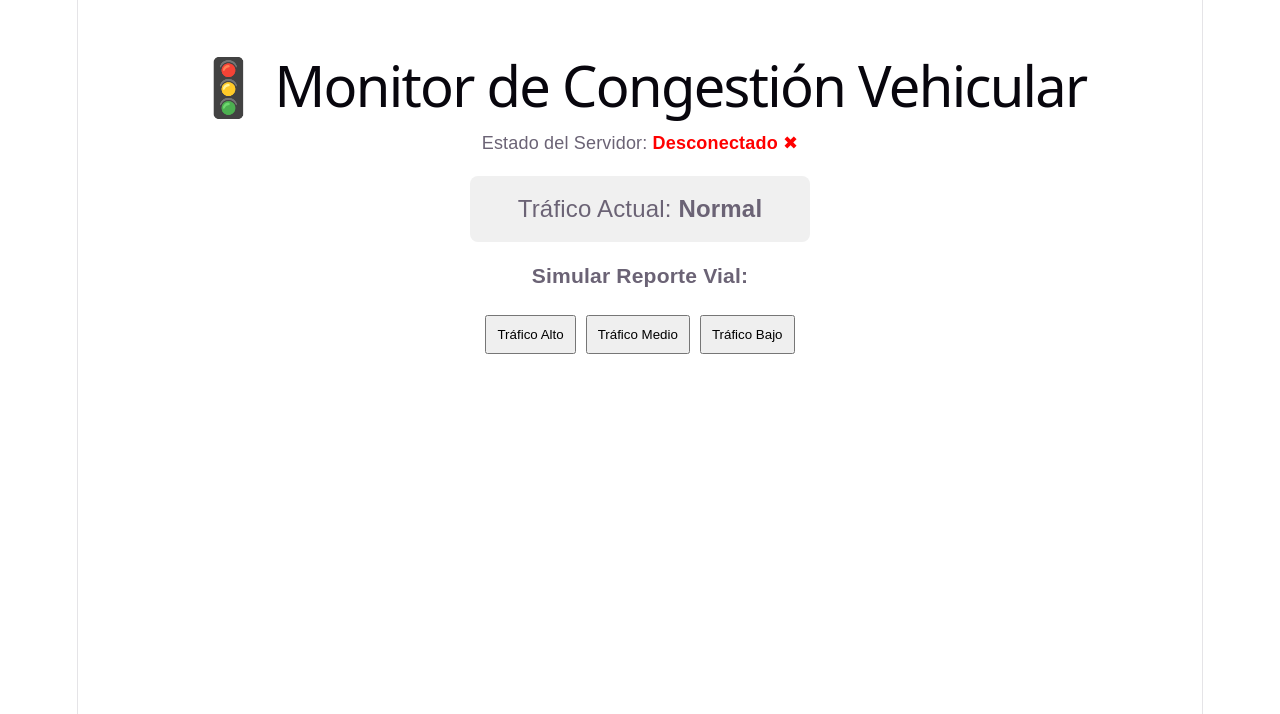
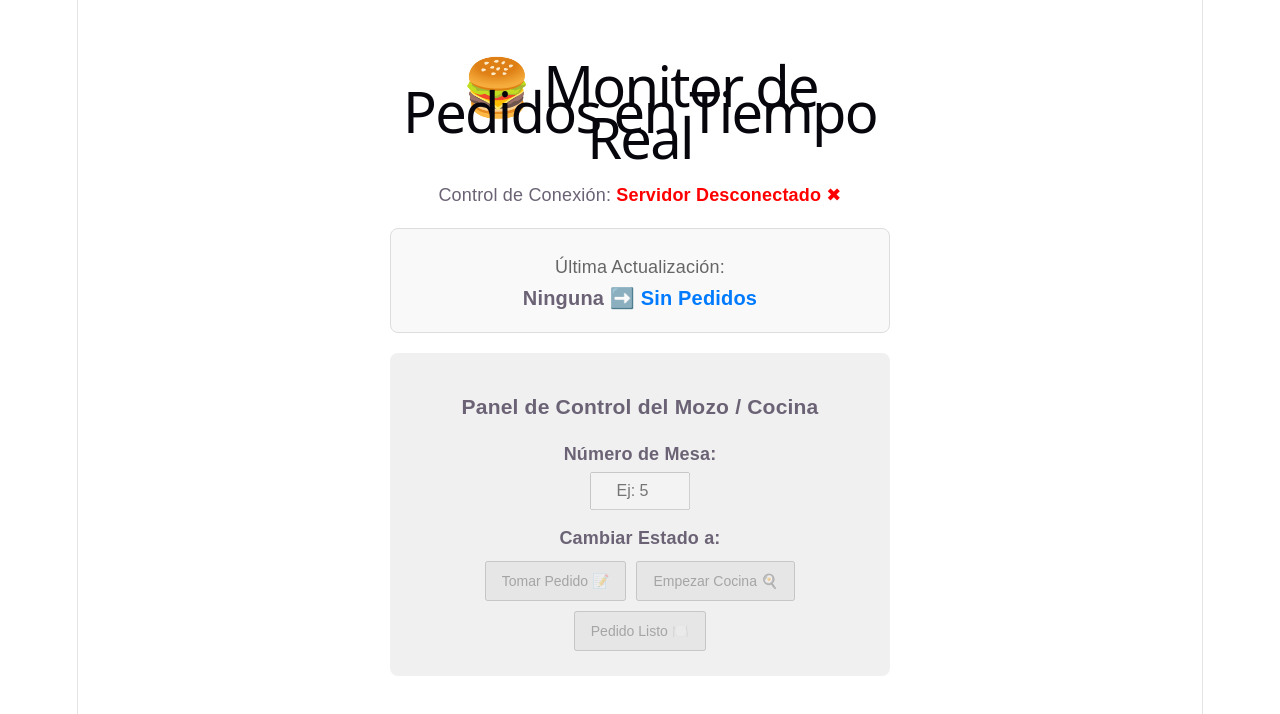
Before and after one commit to Martin12332124/SCD_TP_F, a React (Vite) app: page / in a window 1280 px wide. Shown: the top 714 px of the page. Built offline with nearby package versions, Linux system fonts and the light colour scheme; no server answers.

Commit message:
Valida campos obligatorios antes de procesar

```diff
--- a/src/App.jsx
+++ b/src/App.jsx
@@ -1,69 +1,116 @@
 import { useState, useEffect } from 'react';
 import { io } from 'socket.io-client';
 
-// Conexión directa a tu servidor Backend (Puerto 3000)
+// Conexión directa al servidor Backend (Puerto 3000)
 const socket = io('http://localhost:3000');
 
 function App() {
   const [conectado, setConectado] = useState(false);
-  const [estadoTrafico, setEstadoTrafico] = useState('Normal');
+
+  // Estado para capturar la mesa seleccionada en el formulario
+  const [mesa, setMesa] = useState('');
+
+  // Estado para mostrar el último pedido actualizado que llega del backend
+  const [ultimoPedido, setUltimoPedido] = useState({ mesa: 'Ninguna', estado: 'Sin Pedidos' });
+
+  // Estado para capturar errores de validación en pantalla
+  const [errorValidacion, setErrorValidacion] = useState('');
 
   useEffect(() => {
-    // Detectar cuando nos conectamos al backend
-    socket.on('connect', () => {
-      setConectado(true);
-    });
+    socket.on('connect', () => setConectado(true));
+    socket.on('disconnect', () => setConectado(false));
 
-    // Detectar cuando nos desconectamos
-    socket.on('disconnect', () => {
-      setConectado(false);
-    });
-
-    // Escuchar actualizaciones de congestión enviadas por el servidor
-    socket.on('cambio_congestion', (datos) => {
-      setEstadoTrafico(datos.nivel);
+    // Escuchar cuando la cocina o el backend actualizan un pedido
+    socket.on('cambio_estado_pedido', (datos) => {
+      // datos esperados: { mesa: 'Mesa 5', estado: 'En Cocina 🍳' }
+      setUltimoPedido({ mesa: datos.mesa, estado: datos.estado });
     });
 
     return () => {
       socket.off('connect');
       socket.off('disconnect');
-      socket.off('cambio_congestion');
+      socket.off('cambio_estado_pedido');
     };
   }, []);
 
-  // Función para simular el envío de un reporte de congestión vial
-  const reportarCongestion = (nivel) => {
-    socket.emit('actualizar_congestion', { nivel });
+  // Función para simular el envío o actualización de un pedido
+  const actualizarPedido = (nuevoEstado) => {
+    setErrorValidacion(''); // Limpiar errores previos
+
+    // 1. VALIDACIÓN: Verificar que se haya ingresado una mesa
+    if (!mesa || mesa.trim() === '') {
+      setErrorValidacion('⚠️ Por favor, ingresa un número de mesa antes de enviar.');
+      return; // Frena el envío por socket
+    }
+
+    // 2. VALIDACIÓN: Lista estricta de estados permitidos en el restaurante
+    const ESTADOS_PERMITIDOS = ['Recibido 📝', 'En Cocina 🍳', 'Listo 🍽️'];
+    if (!ESTADOS_PERMITIDOS.includes(nuevoEstado)) {
+      setErrorValidacion('⚠️ Estado de pedido no reconocido.');
+      return; // Frena el envío por socket
+    }
+
+    // 3. Envío seguro al backend si pasa las validaciones
+    console.log(`Enviando actualización válida para Mesa ${mesa}: ${nuevoEstado}`);
+    socket.emit('actualizar_pedido', {
+      mesa: `Mesa ${mesa}`,
+      estado: nuevoEstado
+    });
   };
 
   return (
-    <div style={{ padding: '40px', fontFamily: 'Arial, sans-serif', textAlign: 'center' }}>
-      <h1>🚦 Monitor de Congestión Vehicular</h1>
+    <div style={{ padding: '40px', fontFamily: 'Arial, sans-serif', textAlign: 'center', maxWidth: '500px', margin: '0 auto' }}>
+      <h1>🍔 Monitor de Pedidos en Tiempo Real</h1>
 
       <div style={{ margin: '20px 0' }}>
-        <span>Estado del Servidor: </span>
+        <span>Control de Conexión: </span>
         <strong style={{ color: conectado ? 'green' : 'red' }}>
-          {conectado ? 'Conectado ✔' : 'Desconectado ✖'}
+          {conectado ? 'Sistema Conectado ✔' : 'Servidor Desconectado ✖'}
         </strong>
       </div>
 
-      <div style={{
-        padding: '20px',
-        background: '#f0f0f0',
-        borderRadius: '8px',
-        fontSize: '24px',
-        margin: '20px auto',
-        maxWidth: '300px'
-      }}>
-        Tráfico Actual: <strong>{estadoTrafico}</strong>
+      {/* Pantalla central que muestra el último movimiento */}
+      <div style={{ padding: '20px', background: '#f9f9f9', borderRadius: '8px', border: '1px solid #ddd', margin: '20px 0' }}>
+        <p style={{ margin: '5px 0', color: '#666' }}>Última Actualización:</p>
+        <div style={{ fontSize: '20px', fontWeight: 'bold' }}>
+          {ultimoPedido.mesa} ➡️ <span style={{ color: '#007bff' }}>{ultimoPedido.estado}</span>
+        </div>
       </div>
 
-      <h3>Simular Reporte Vial:</h3>
-      <button onClick={() => reportarCongestion('Alto 🔴')} style={{ margin: '5px', padding: '10px' }}>Tráfico Alto</button>
-      <button onClick={() => reportarCongestion('Medio 🟡')} style={{ margin: '5px', padding: '10px' }}>Tráfico Medio</button>
-      <button onClick={() => reportarCongestion('Bajo 🟢')} style={{ margin: '5px', padding: '10px' }}>Tráfico Bajo</button>
+      {/* Alerta de validación del Frontend */}
+      {errorValidacion && (
+        <div style={{ color: 'red', fontWeight: 'bold', marginBottom: '15px', backgroundColor: '#ffe6e6', padding: '10px', borderRadius: '5px' }}>
+          {errorValidacion}
+        </div>
+      )}
+
+      {/* Formulario de Simulación */}
+      <div style={{ backgroundColor: '#f0f0f0', padding: '20px', borderRadius: '8px' }}>
+        <h3>Panel de Control del Mozo / Cocina</h3>
+
+        <div style={{ marginBottom: '15px' }}>
+          <label style={{ display: 'block', marginBottom: '5px', fontWeight: 'bold' }}>Número de Mesa:</label>
+          <input
+            type="number"
+            placeholder="Ej: 5"
+            value={mesa}
+            onChange={(e) => setMesa(e.target.value)}
+            disabled={!conectado}
+            style={{ padding: '8px', width: '80px', textAlign: 'center', fontSize: '16px' }}
+          />
+        </div>
+
+        <p style={{ marginBottom: '5px', fontWeight: 'bold' }}>Cambiar Estado a:</p>
+        {/* Los botones se deshabilitan automáticamente si el servidor cae */}
+        <button disabled={!conectado} onClick={() => actualizarPedido('Recibido 📝')} style={btnStyle}>Tomar Pedido 📝</button>
+        <button disabled={!conectado} onClick={() => actualizarPedido('En Cocina 🍳')} style={btnStyle}>Empezar Cocina 🍳</button>
+        <button disabled={!conectado} onClick={() => actualizarPedido('Listo 🍽️')} style={btnStyle}>Pedido Listo 🍽️</button>
+      </div>
     </div>
   );
 }
 
+// Estilo simple para los botones
+const btnStyle = { margin: '5px', padding: '10px 15px', fontSize: '14px', cursor: 'pointer' };
+
 export default App;
```
